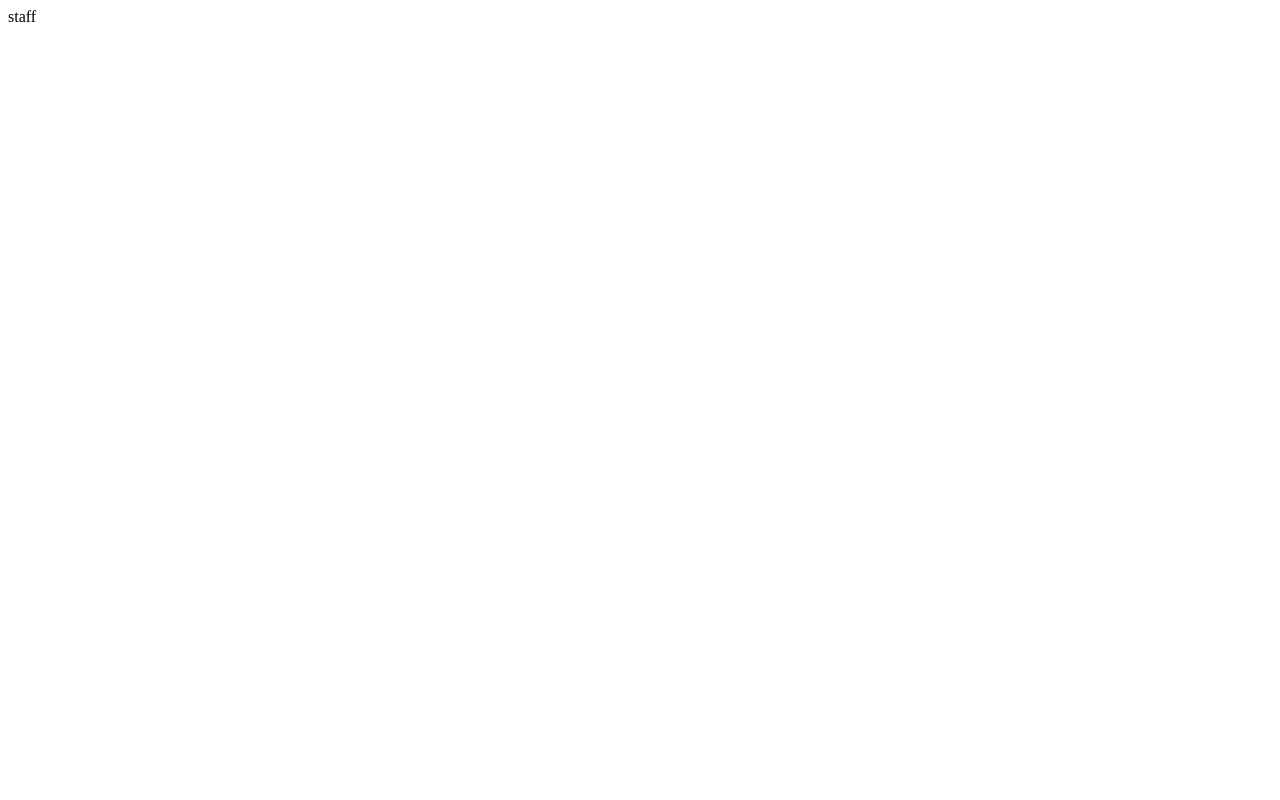
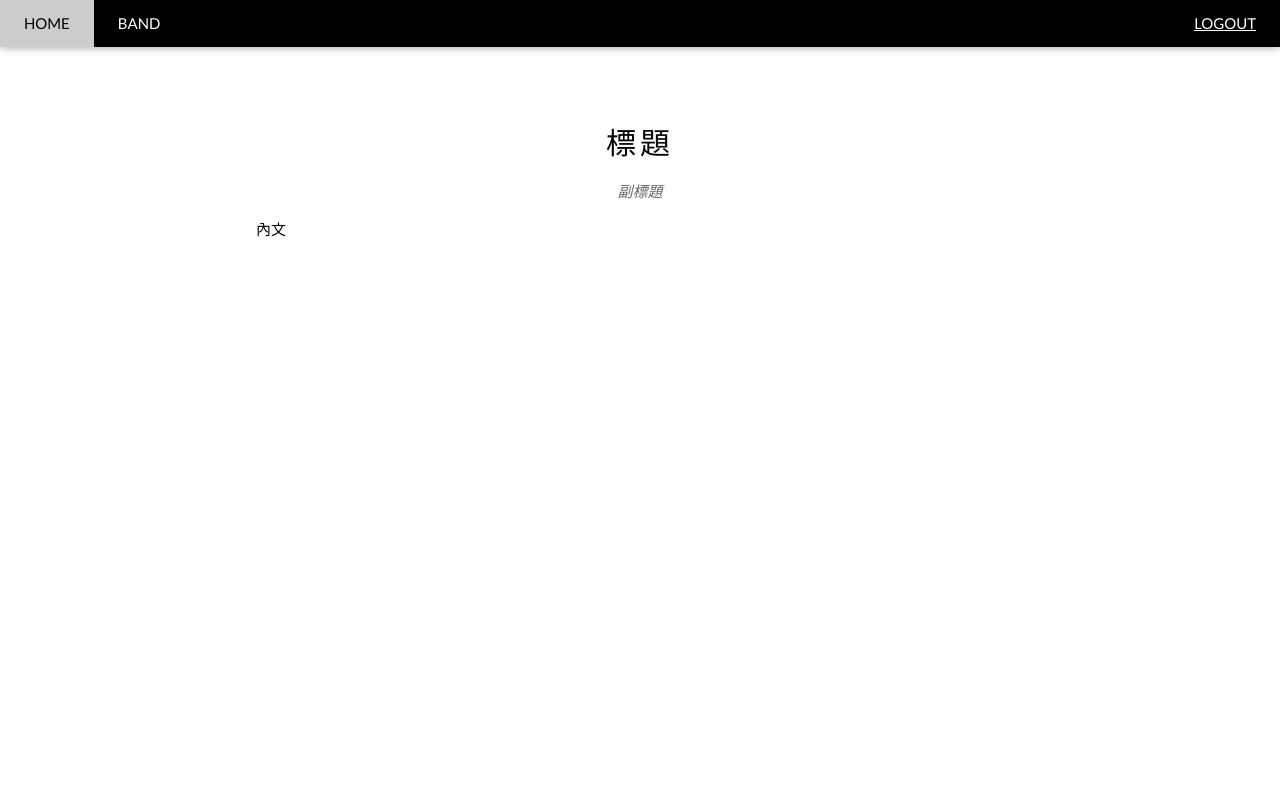
Before and after one commit to WuYuHung/physical, a Django app: page /staff/ in a window 1280 px wide. Before the commit the page is almost empty. Run offline with Django 3.2, Linux system fonts and the light colour scheme.

Commit message:
add simple template

```diff
--- a/templates/staff.html
+++ b/templates/staff.html
@@ -1 +1,42 @@
-staff
+<!DOCTYPE html>
+<html lang="en">
+<title>W3.CSS Template</title>
+<meta charset="UTF-8">
+<meta name="viewport" content="width=device-width, initial-scale=1">
+<link rel="stylesheet" href="https://www.w3schools.com/w3css/4/w3.css">
+<link rel="stylesheet" href="https://fonts.googleapis.com/css?family=Lato">
+<link rel="stylesheet" href="https://cdnjs.cloudflare.com/ajax/libs/font-awesome/4.7.0/css/font-awesome.min.css">
+<style>
+body {font-family: "Lato", sans-serif}
+.mySlides {display: none}
+</style>
+<body>
+
+<!-- Navbar -->
+<div class="w3-top">
+  <div class="w3-bar w3-black w3-card">
+    <a class="w3-bar-item w3-button w3-padding-large w3-hide-medium w3-hide-large w3-right" href="javascript:void(0)" onclick="myFunction()" title="Toggle Navigation Menu"><i class="fa fa-bars"></i></a>
+    <a href="#" class="w3-bar-item w3-button w3-padding-large">HOME</a>
+    <a href="#band" class="w3-bar-item w3-button w3-padding-large w3-hide-small">BAND</a>
+    <a href="#" class="w3-padding-large w3-hover-red w3-hide-small w3-right">LOGOUT</a>
+  </div>
+</div>
+
+
+<!-- Page content -->
+<div class="w3-content" style="max-width:2000px;margin-top:46px">
+
+  <!-- The Band Section -->
+  <div class="w3-container w3-content w3-center w3-padding-64" style="max-width:800px" id="band">
+    <h2 class="w3-wide">標題</h2>
+    <p class="w3-opacity"><i>副標題</i></p>
+    <p class="w3-justify">內文</p>
+  </div>
+
+
+
+
+
+
+</body>
+</html>
```
Also changed, not shown: 1 other file.
